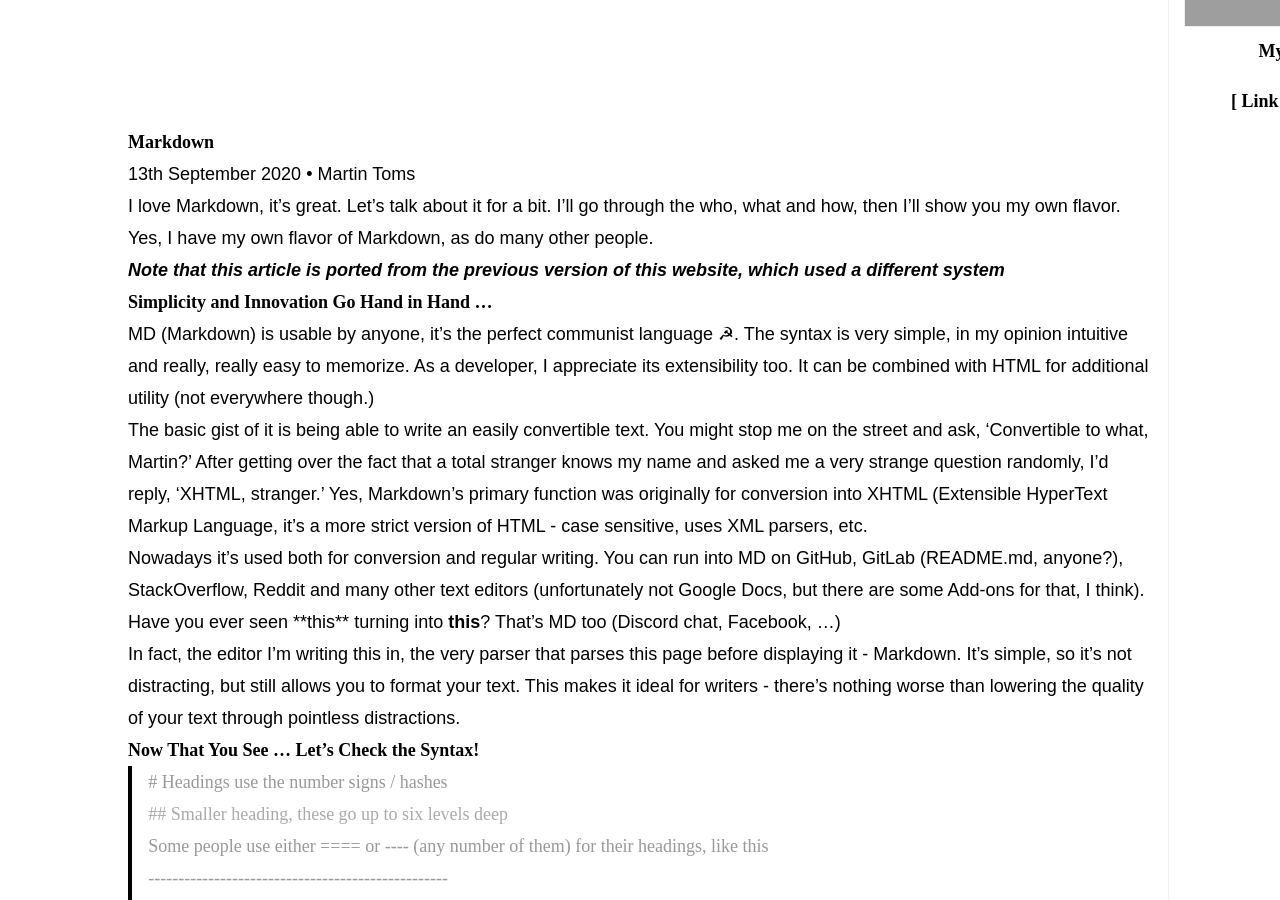
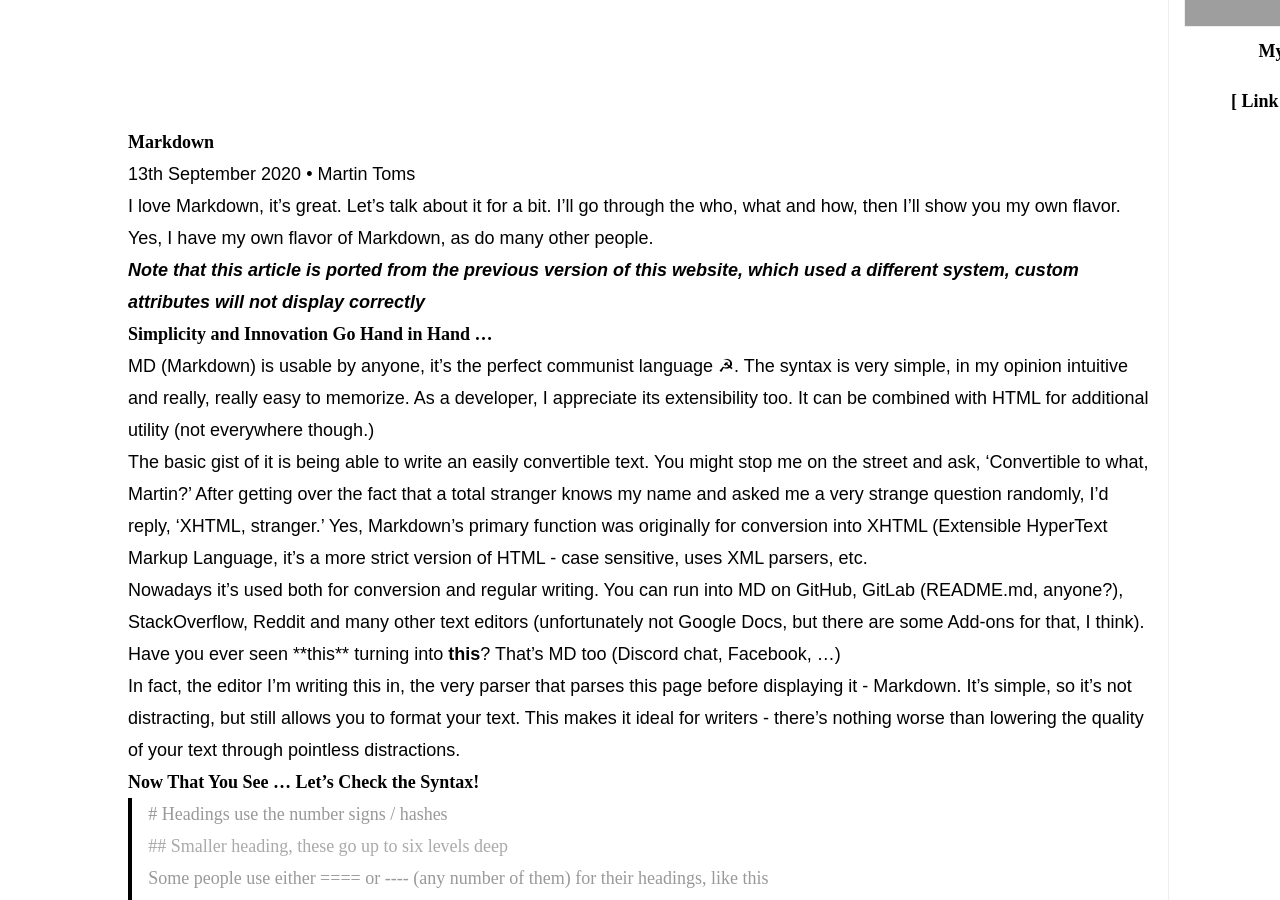
Before and after one commit to morgosus/morgosus.github.io, a Jekyll site: the page built from _posts/2020-09-14-markdown.md, in a window 1280 px wide and 900 px high, scrolled down 446 px. Built offline with Jekyll 4.4.1, drawn with Linux system fonts in a browser that asks for light colours; some web fonts are replaced; some of the changed text lies outside the part shown; grey boxes are pictures that could not be loaded.

Commit message:
Add a special class to markdown post notices

```diff
--- a/_posts/2020-09-14-markdown.md
+++ b/_posts/2020-09-14-markdown.md
@@ -14,7 +14,8 @@
 
 I love Markdown, it's great. Let's talk about it for a bit. I'll go through the who, what and how, then I'll show you my own flavor. Yes, I have my own flavor of Markdown, as do many other people.
 
-***Note that this article is ported from the previous version of this website, which used a different system***
+***Note that this article is ported from the previous version of this website, which used a different system, custom attributes will not display correctly***
+{: .post__content-notice}
 
 ## Simplicity and Innovation Go Hand in Hand ...
 
@@ -68,7 +69,8 @@
 
 ### My Own Flavor
 
-***Note that this article is ported from the previous version of this website, which used a different system***
+***Note that this article is ported from the previous version of this website, which used a different system, custom attributes will not display correctly***
+{: .post__content-notice}
 
 I added a bunch of tags/traits, which I use in most of my apps. They're mostly decorative and you probably saw a few of them already.
 
```
